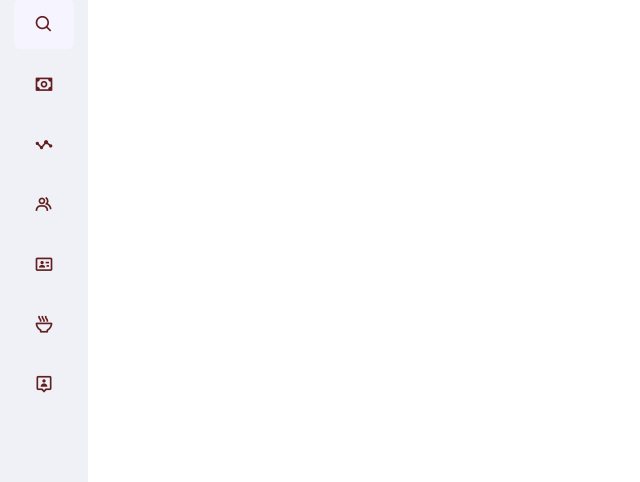
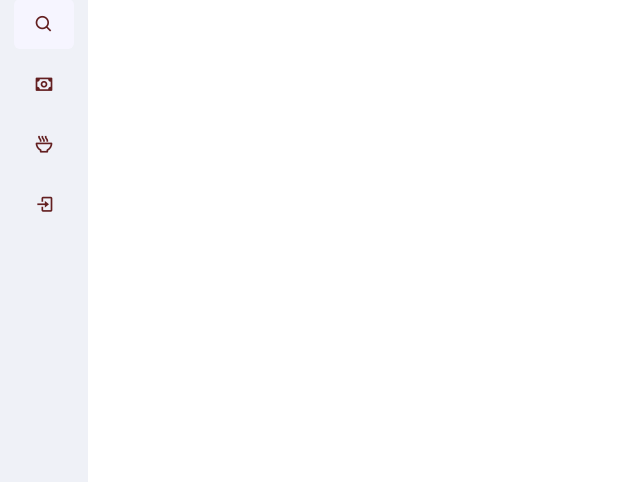
Before and after one commit to LeoCarrill0/fvh, a CodeIgniter app: page /fvh/ in a window 1280 px wide. Shown: the part 113-595 px from the top of the page, without its empty margins (0-640 px from the left). Run offline with CodeIgniter, Linux system fonts and the light colour scheme.

Commit message:
Merge branch 'master' of https://github.com/LeoCarrill0/fvh

```diff
--- a/application/views/logcodigo/dashboardusr.php
+++ b/application/views/logcodigo/dashboardusr.php
@@ -49,27 +49,6 @@
 
                     <li class="nav-link">
                         <a href="#">
-                            <i class='bx bx-stats icon' ></i>
-                            <span class="text nav-text">Control de Notas</span>
-                        </a>
-                    </li>
-
-                    <li class="nav-link">
-                        <a href="<?= base_url();?>index.php/login">
-                            <i class='bx bx-group icon'></i>
-                            <span class="text nav-text">Inscripciones</span>
-                        </a>
-                    </li>
-
-                    <li class="nav-link">
-                        <a href="#">
-                            <i class='bx bx-id-card icon' ></i>
-                            <span class="text nav-text">Empleados</span>
-                        </a>
-                    </li>
-
-                    <li class="nav-link">
-                        <a href="#">
                             <i class='bx bx-bowl-hot icon' ></i>
                             <span class="text nav-text">Cafeteria</span>
                         </a>
@@ -77,9 +56,9 @@
 
                     <li class="nav-link">
                         <a href="<?= base_url();?>index.php/login">
-                            <i class='bx bx-user-pin icon' ></i>
-                            <span class="text nav-text">Alumnos</span>
-                        </a>
+                            <i class='bx bx-log-in icon' ></i>
+                                <span class="text nav-text">Ingresar</span>
+                            </a>
                     </li>
 
                 </ul>
```
